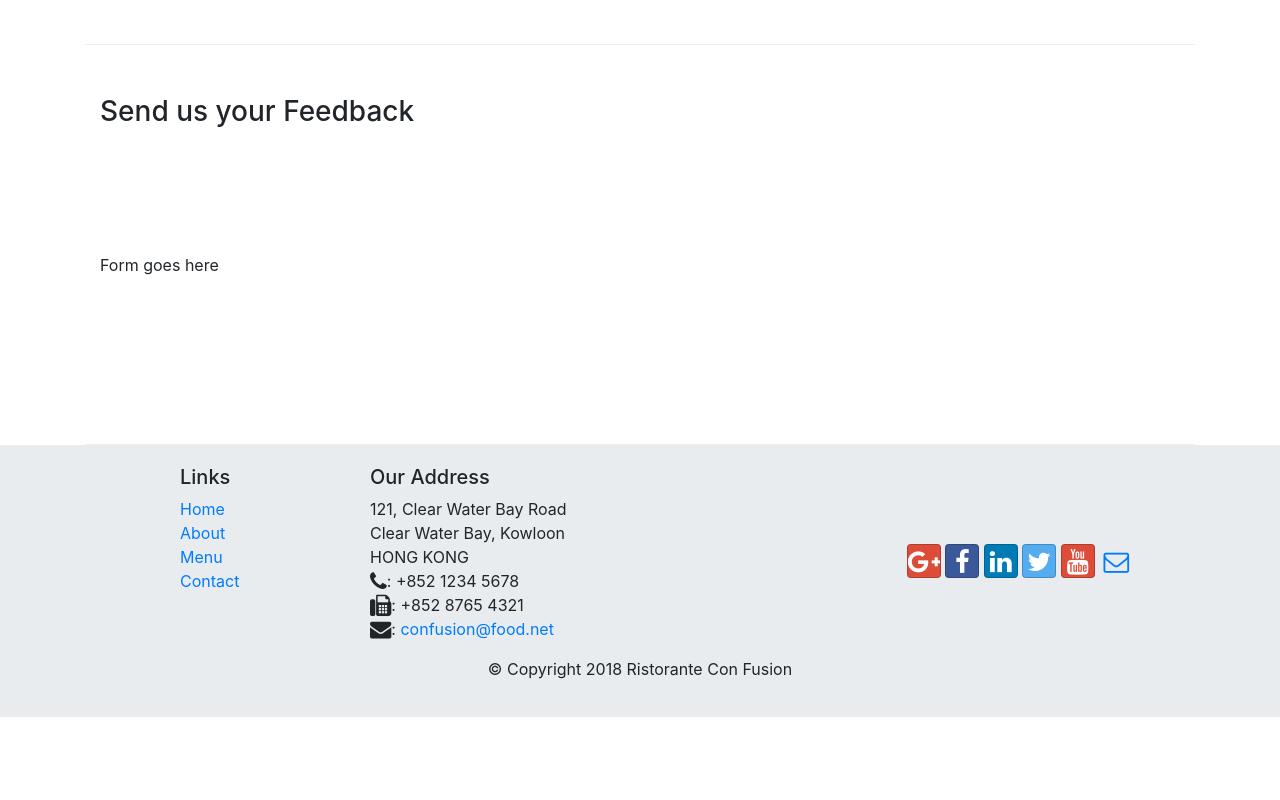
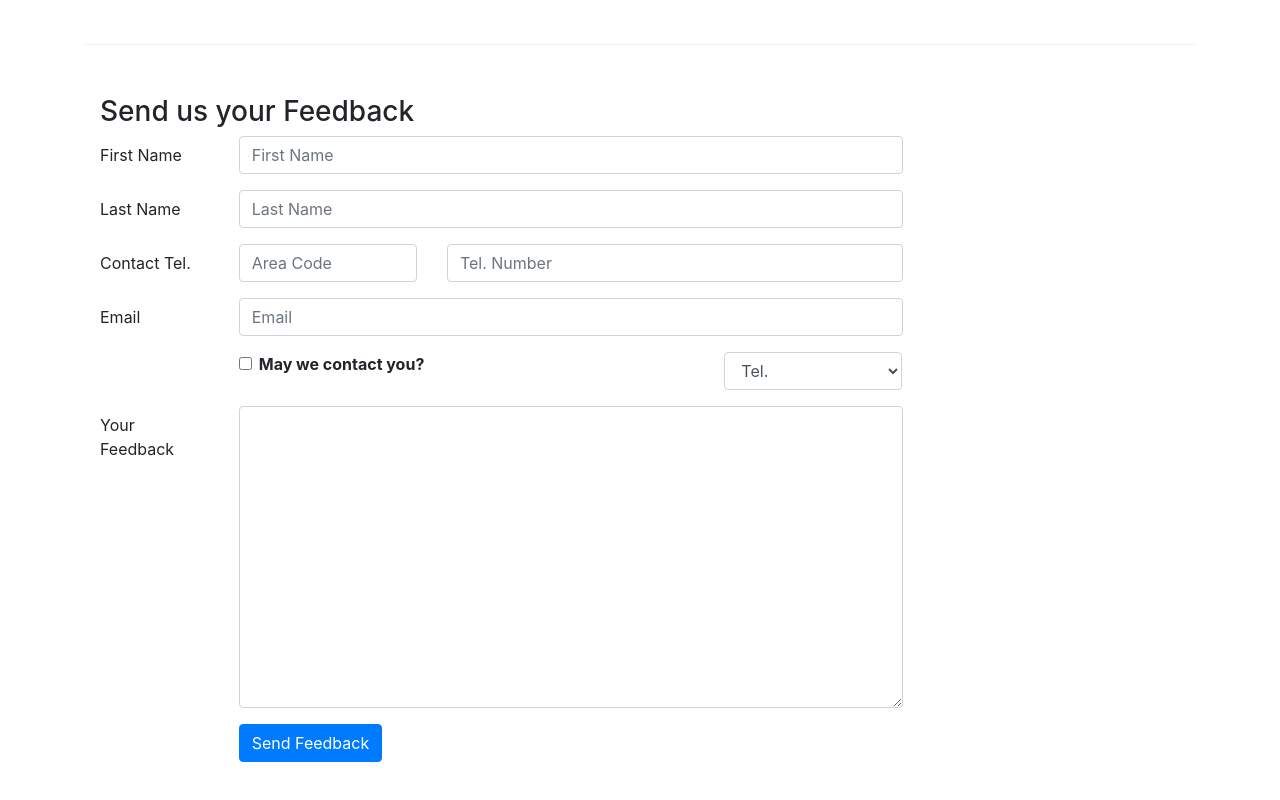
Before and after one commit to meaisha/conFusion, a website: page contactus.html in a window 1280 px wide. Shown: the part 820-1620 px from the top of the page. Before the commit the page ends 1537 px from the top, so only its background shows below. Drawn offline with nearby package versions, Linux system fonts and the light colour scheme.

Commit message:
Forms added

```diff
--- a/contactus.html
+++ b/contactus.html
@@ -92,7 +92,62 @@
               <h3>Send us your Feedback</h3>
            </div>
             <div class="col-12 col-md-9">
-                Form goes here
+                <form>
+                    <div class="form-group row">
+                        <label for="firstname" class="col-md-2 col-form-label">First Name</label>
+                        <div class="col-md-10">
+                            <input type="text" class="form-control" id="firstname" name="firstname" placeholder="First Name">
+                        </div>
+                    </div>
+                    <div class="form-group row">
+                        <label for="lastname" class="col-md-2 col-form-label">Last Name</label>
+                        <div class="col-md-10">
+                            <input type="text" class="form-control" id="lastname" name="lastname" placeholder="Last Name">
+                        </div>
+                    </div>
+                    <div class="form-group row">
+                        <label for="telnum" class="col-12 col-md-2 col-form-label">Contact Tel.</label>
+                        <div class="col-5 col-md-3">
+                            <input type="tel" class="form-control" id="telnum" name="areacode" placeholder="Area Code">
+                        </div>
+                        <div class="col-7 col-md-7">
+                            <input type="tel" class="form-control" id="telnum" name="telnum" placeholder="Tel. Number">
+                        </div>
+                    </div>
+                    <div class="form-group row">
+                        <label for="email" class="col-md-2 col-form-label">Email</label>
+                        <div class="col-md-10">
+                            <input type="text" class="form-control" id="email" name="email" placeholder="Email">
+                        </div>
+                    </div>
+                    <div class="form-group row">
+                        <div class="col-md-6 offset-md-2">
+                            <div class="form-check">
+                                <input type="checkbox" class="form-check-input" name="approve" id="approve" value="">
+                                <label class="form-check-label" for="approve"><strong>May we contact you?   </strong></label>
+                            </div>
+                        </div>
+                        <div class="col-md-3 offset-md-1">
+                            <select class="form-control" name="">
+                                <option>Tel.</option>
+                                <option>Email</option>
+                            </select>
+                        </div>
+                    </div>
+                    <div class="form-group row">
+                        <label for="feedback" class="col-md-2 col-form-label">Your Feedback</label>
+                        <div class="col-md-10">
+                            <textarea class="form-control" id="feedback" name="feedback" rows="12"></textarea>
+                        </div>
+                    </div>
+                    <div class="form-group row">
+                        <div class="offset-md-2 col-md-10">
+                            <button type="submit" class="btn btn-primary">
+                                Send Feedback
+                            </button>
+                        </div>
+                    </div>
+                </form>
             </div>
              <div class="col-12 col-md">
             </div>
```
